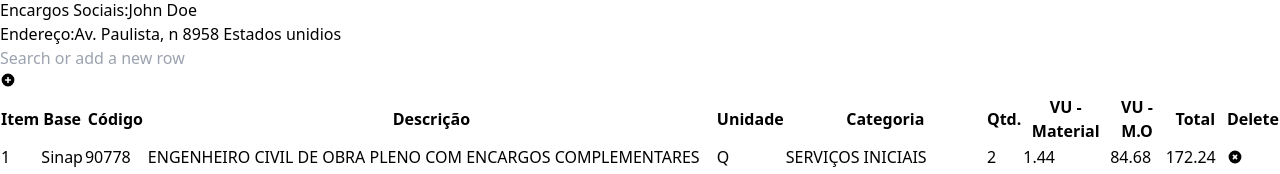
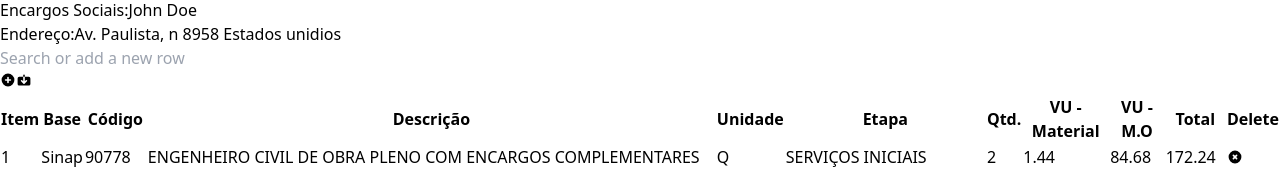
Before and after one commit to Edwardmaster7/SmartEng, a React (Vite) app in the folder smartengApp/: page / in a window 1280 px wide. Shown: the part 1498-1672 px from the top of the page. Built offline with nearby package versions, Linux system fonts and the light colour scheme.

Commit message:
Alterado Main background

```diff
--- a/smartengApp/src/components/Main.jsx
+++ b/smartengApp/src/components/Main.jsx
@@ -1,7 +1,7 @@
 export function Main({className, children}) {
     return (
       <main
-        className={`bg-indigo-300 h-auto flex ${className}`}
+        className={`bg-gradient-to-br from-15% from-indigo-100 via-50% via-purple-300 to-indigo-400 bg-blend-saturation h-auto flex ${className}`}
       >
         {children}
       </main>
--- a/smartengApp/src/components/Table/TableComponent.jsx
+++ b/smartengApp/src/components/Table/TableComponent.jsx
@@ -32,11 +32,13 @@ import React, { useMemo, useEffect, useRef, useState } from "react";
  * @param {Array} columns - The column definitions for the table.
  * @returns {JSX.Element} The rendered table component.
  */
-export function TableComponent({ data, columns }) {
+export function TableComponent({ data, columns, handleAddRowFunction }) {
   // State to manage the table data
   const [tableData, setTableData] = useState(data);
   const [sorting, setSorting] = useState([]);
   const [globalFilter, setGlobalFilter] = useState(""); // State for the global search box
+  // State to manage the input value
+  const [inputValue, setInputValue] = useState("");
 
   /**
    * Handles the deletion of a row from the table.
@@ -52,6 +54,13 @@ export function TableComponent({ data, columns }) {
         prevData.filter((_, index) => index !== rowIndex),
       );
     }
+  };
+
+  // Handler to add a new row
+  const handleAddRow = handleAddRowFunction
+  // Method to fetch table data
+  const fetchTableData = () => {
+    return data;
   };
 
   // Memorized column definitions including the delete column
@@ -107,7 +116,7 @@ export function TableComponent({ data, columns }) {
         className="p-0 shadow-none overflow-auto"
         style={{ height: containerHeight }}
       >
-        <div className="top-0 z-10 p-2 flex align-middle gap-2 bg-indigo-700">
+        <div className="top-0 z-10 p-2 flex align-middle gap-2 bg-indigo-700 w-full">
           <InputField
             id="search-box"
             placeholder="Search or add a new row"
@@ -117,12 +126,20 @@ export function TableComponent({ data, columns }) {
             onChange={(e) => setGlobalFilter(e.target.value)} // Lidar com a alteração do valor da caixa de pesquisa
           />
 
-          <div className="flex">
+          <div className="flex gap-2">
             <ButtonComponent
               id="add-button"
-              className="bg-indigo-500 m-0 p-1 flex justify-center align-middle rounded-lg shadow-md shadow-indigo-700"
+              className="bg-indigo-500 m-0 p-1 size-auto flex justify-center align-middle rounded-lg shadow-md shadow-indigo-700"
+              onClick={handleAddRow}
             >
-              <HiPlusCircle className="text-3xl"></HiPlusCircle>
+              <HiPlusCircle className="text-3xl" />
+            </ButtonComponent>
+            <ButtonComponent
+              id="save-button"
+              className="bg-indigo-500 m-0 p-1 size-auto flex justify-center align-middle rounded-lg shadow-md shadow-indigo-700"
+              onClick={handleAddRow}
+            >
+              <HiSave className="text-3xl" />
             </ButtonComponent>
           </div>
         </div>
@@ -214,3 +231,6 @@ export function TableComponent({ data, columns }) {
     </Container>
   );
 }
+
+// Export fetchTableData for external use
+export const fetchTableData = TableComponent.fetchTableData;
--- a/smartengApp/src/pages/Quote.jsx
+++ b/smartengApp/src/pages/Quote.jsx
@@ -41,7 +41,7 @@ function Quote() {
       accessorKey: "Unit",
     },
     {
-      header: "Categoria",
+      header: "Etapa",
       accessorKey: "Category",
     },
     {
@@ -65,12 +65,24 @@ function Quote() {
     },
   ];
 
+  const handleAddRow = () => {
+    if (inputValue) {
+      const newRow = {
+        id: data.length + 1,
+        code: inputValue,
+      };
+      setData([...data, newRow]);
+      setInputValue(""); // Clear the input
+    }
+  };
+
+
   return (
     <div className="h-screen">
       <Header />
       <Main className="align-center flex flex-col gap-3 p-4 pb-16">
         <Container className="mx-auto contain-content">
-          <div className="flex justify-center rounded-t-lg bg-indigo-600 p-2">
+          <div className="flex justify-center bg-indigo-600 p-2">
             <span className="font-medium text-indigo-50">
               Orçamento da Obra - Analítico
             </span>
@@ -137,7 +149,7 @@ function Quote() {
           </Container>
         </Container>
 
-        <TableComponent data={mdata} columns={columns}></TableComponent>
+        <TableComponent data={mdata} columns={columns} handleRowFunction={handleAddRow}></TableComponent>
       </Main>
     </div>
   );
```
